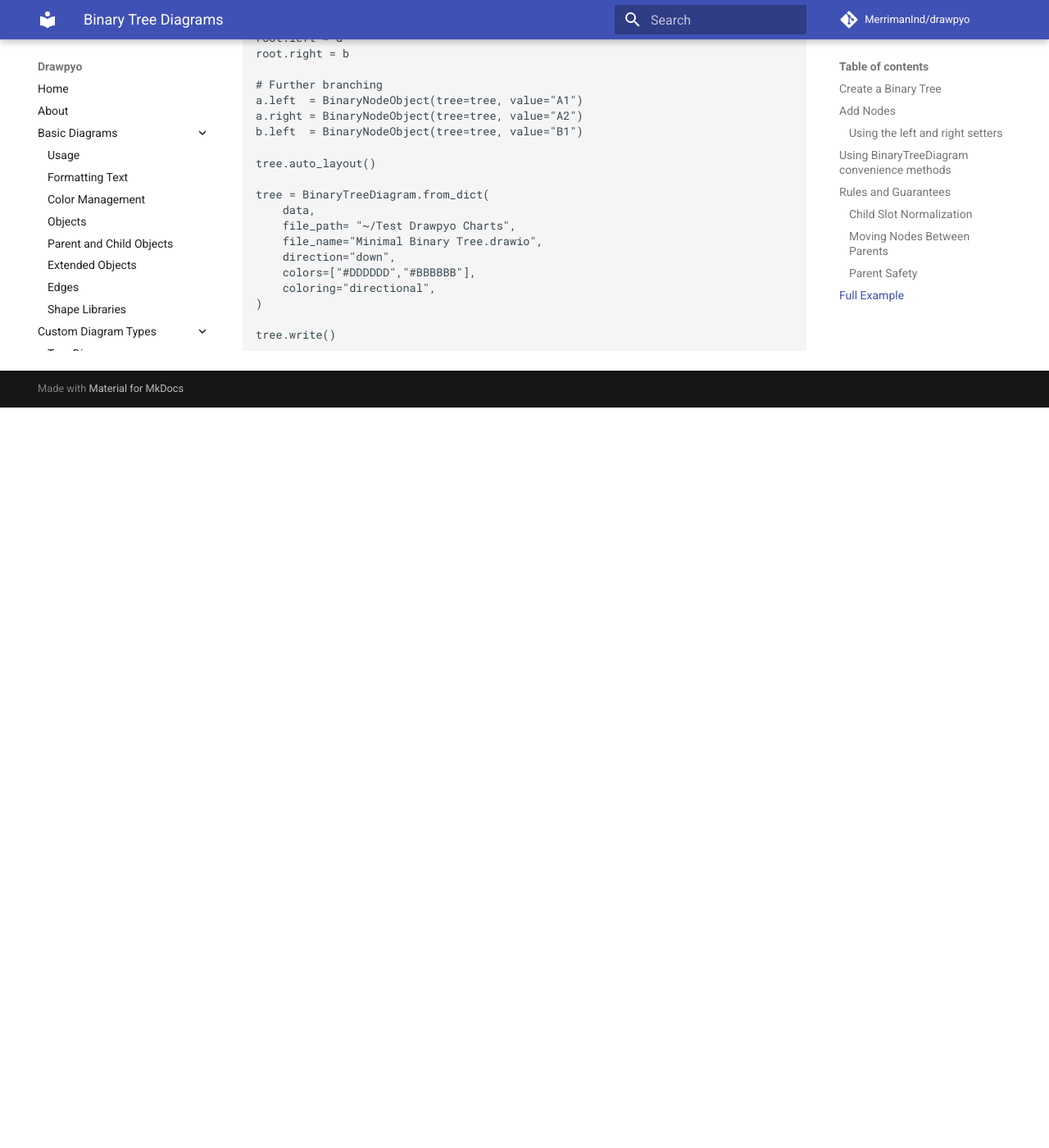
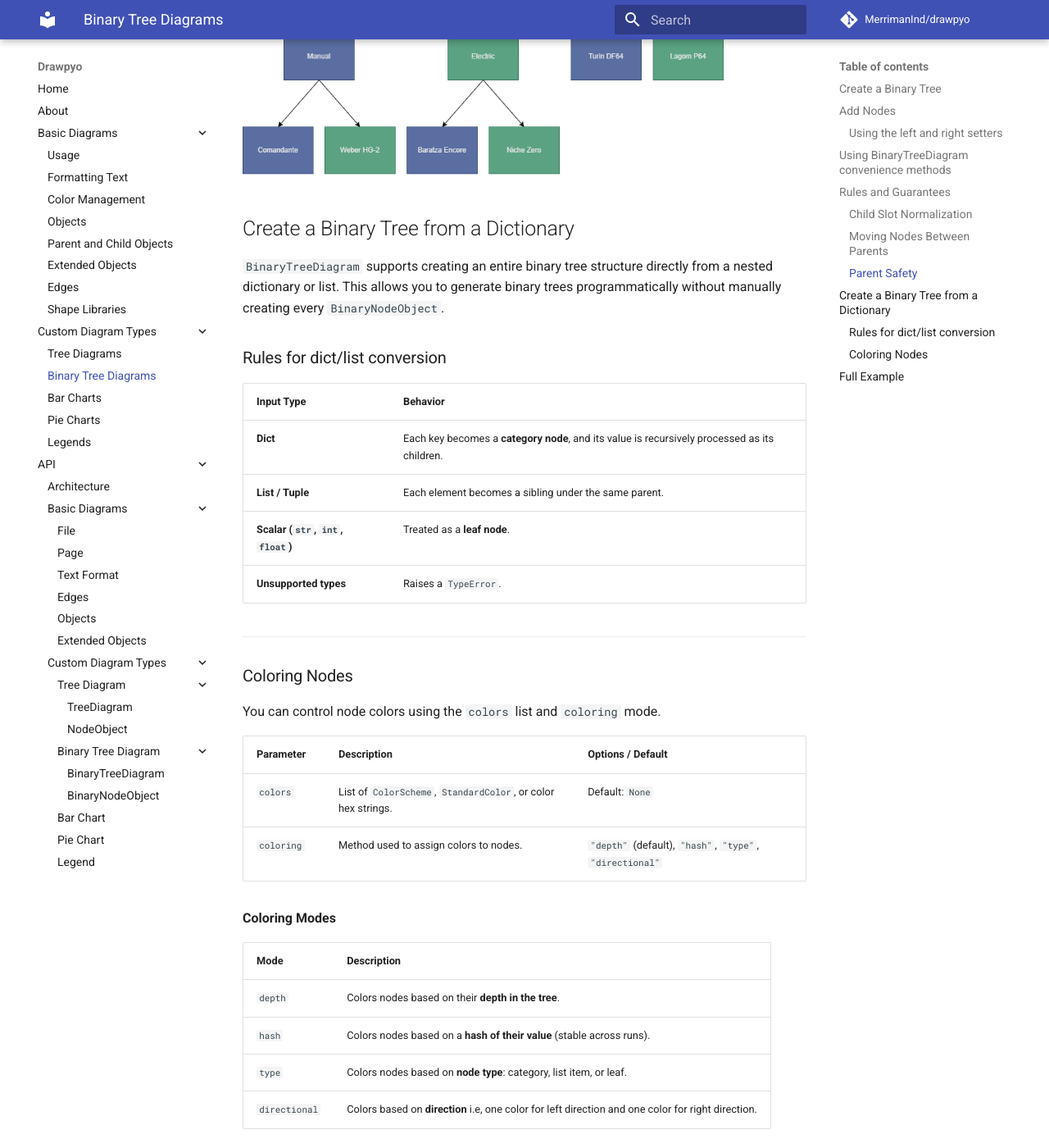
Before and after one commit to MerrimanInd/drawpyo, an MkDocs documentation site: the page built from docs/diagram_types/binary_tree_diagrams.md, in a window 1280 px wide and 1400 px high, scrolled down 3586 px. Shown: the whole window at 82% size. Built offline with MkDocs 1.6.1 and Material for MkDocs 9.7.7, drawn with Linux system fonts in a browser that asks for light colours; comment, search, counter and statistics services are not loaded; before the commit the page ends 4083 px from its top, so only the background shows below that; some of the changed text lies outside the part shown.

Commit message:
Add create from dict, coloring nodes and  modes in binary tree documentation

````diff
--- a/docs/diagram_types/binary_tree_diagrams.md
+++ b/docs/diagram_types/binary_tree_diagrams.md
@@ -138,6 +138,46 @@ tree.add_left(parent, not_a_binary_node)
 
 ---
 
+The resulting diagram looks something like this:
+
+![coffee_grinders_binary_tree](../img/binary_tree_diagram/coffee_grinders_binary_tree.png)
+
+
+## Create a Binary Tree from a Dictionary
+
+`BinaryTreeDiagram` supports creating an entire binary tree structure directly from a nested dictionary or list. This allows you to generate binary trees programmatically without manually creating every `BinaryNodeObject`.
+
+### Rules for dict/list conversion
+
+| Input Type                         | Behavior                                                                                      |
+| ---------------------------------- | --------------------------------------------------------------------------------------------- |
+| **Dict**                           | Each key becomes a **category node**, and its value is recursively processed as its children. |
+| **List / Tuple**                   | Each element becomes a sibling under the same parent.                                         |
+| **Scalar (`str`, `int`, `float`)** | Treated as a **leaf node**.                                                                   |
+| **Unsupported types**              | Raises a `TypeError`.                                                                         |
+
+---
+
+### Coloring Nodes
+
+You can control node colors using the `colors` list and `coloring` mode.
+
+| Parameter  | Description                                                   | Options / Default                       |
+| ---------- | ------------------------------------------------------------- | --------------------------------------- |
+| `colors`   | List of `ColorScheme`, `StandardColor`, or color hex strings. | Default: `None`                         |
+| `coloring` | Method used to assign colors to nodes.                        | `"depth"` (default), `"hash"`, `"type"`, `"directional"` |
+
+**Coloring Modes**
+
+| Mode    | Description                                                           |
+| ------- | --------------------------------------------------------------------- |
+| `depth` | Colors nodes based on their **depth in the tree**.                    |
+| `hash`  | Colors nodes based on a **hash of their value** (stable across runs). |
+| `type`  | Colors nodes based on **node type**: category, list item, or leaf.    |
+| `directional` | Colors based on **direction** i.e, one color for left direction and one color for right direction.  |
+
+---
+
 ## Full Example
 
 ```python
````
Also changed, not shown: docs/img/binary_tree_diagram/coffee_grinders_binary_tree.png (added).
